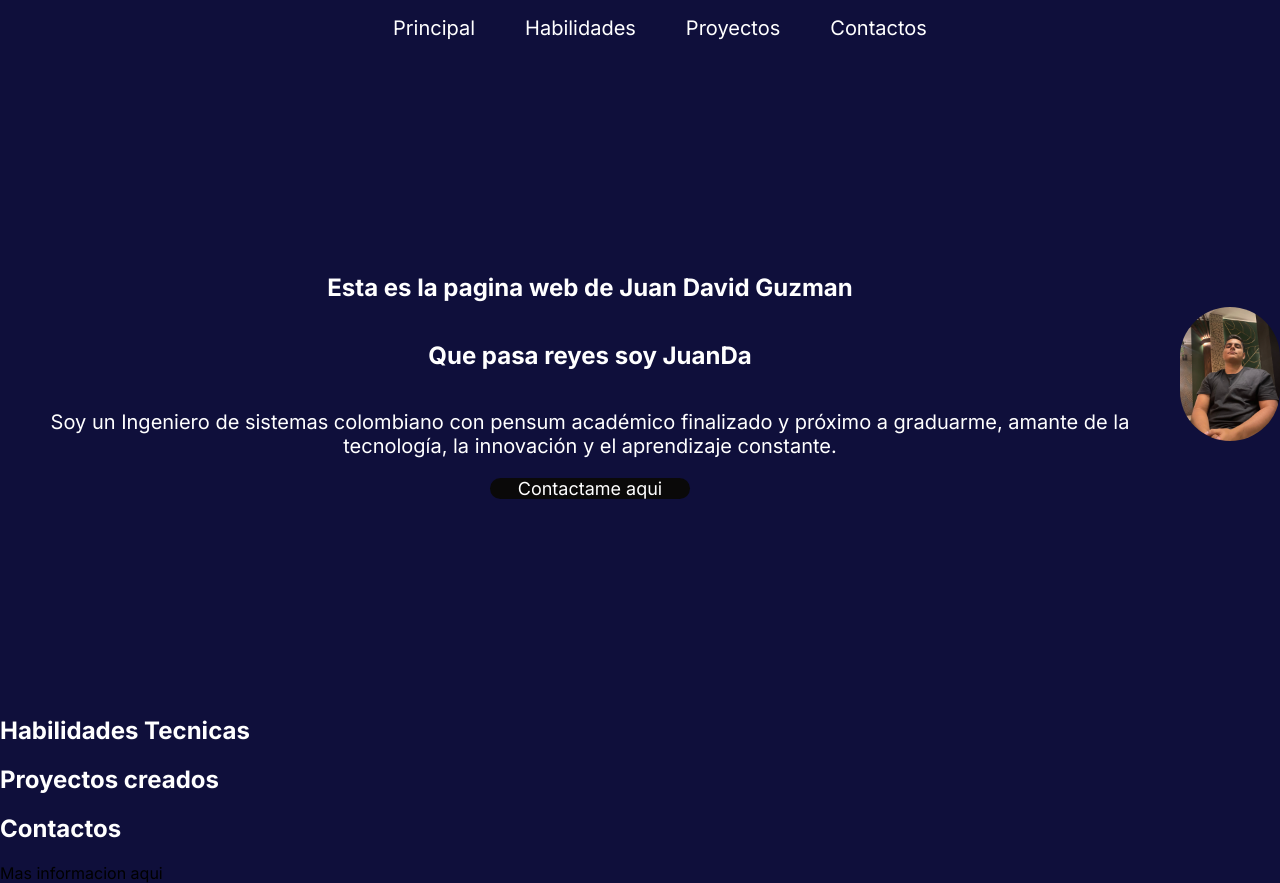
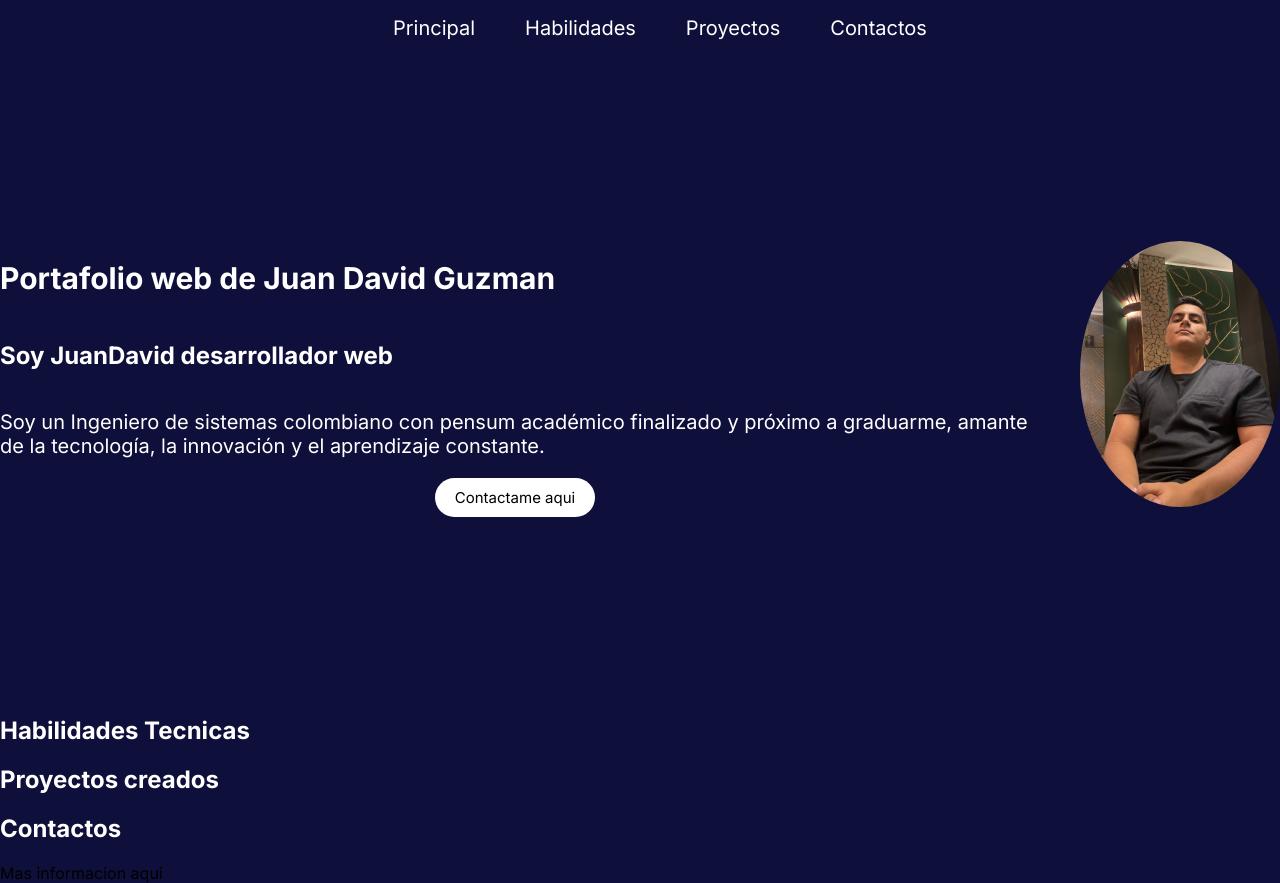
Before and after one commit to guz2001/Portafolio-sin-extensiones, a plain HTML site: page index.html in a window 1280 px wide. Drawn offline with Linux system fonts and the light colour scheme.

Commit message:
posicionamientos de id principal

```diff
--- a/index.html
+++ b/index.html
@@ -24,8 +24,8 @@
 
     <section id="principal">
         <div class="inicio">
-            <h1>Esta es la pagina web de Juan David Guzman </h1>
-            <h2>Que pasa reyes soy JuanDa </h2>
+            <h1>Portafolio web de Juan David Guzman </h1>
+            <h2>Soy JuanDavid desarrollador web </h2>
             <p id="inicio-yo">Soy un Ingeniero de sistemas  colombiano con pensum académico
             finalizado y próximo a graduarme, amante de
             la tecnología, la innovación y el aprendizaje
--- a/styles.css
+++ b/styles.css
@@ -22,9 +22,8 @@ body{
     /* transition-duration: 5ms; esto hace que para que aparezca el efecto cuando pasemos el curso demore 5 ms hay un problema y genera un terremoto visual por lo que lo corregiremos por */
     /*transition-duration: 300ms;/* esto hace que el efecto se vea mas limpio pero aun tiene el efecto terremoto por lo que se corregira a lo siguiente */
     transition-duration: 300ms;
-    transform: scale(1.5);/* crece el texto un 50% mas */
+    transform: scale(1.2);/* crece el texto un 50% mas */
     color:rgb(253, 0, 0);/* color letra al pasar cursor */
-
 
 }
 
@@ -46,15 +45,16 @@ body{
 .inicio{
     display: flex;
     flex-direction: column;
-    text-align: center;
-    justify-content: center;
+    text-align:left;
+    justify-content:left;
+
 }
 
 /* ajuste de imagen de perfil pagina */
 
 .imagen-inicio img{
-    width: 100px;
-    border-radius: 80px;
+    width: 200px;
+    border-radius: 50%;
 }
 /* TITULO H1 */
 h1, p, h2{
@@ -63,12 +63,12 @@ h1, p, h2{
 }
 /* cambiamos el color de link de contacame aqui */
 .boton-inicio{
-    color:white;
+    color:rgb(0, 0, 0);
     text-decoration: none;
-    font-size: 18px;
-    background-color: rgb(10, 9, 9);
+    font-size: 15px;
+    background-color: rgb(255, 255, 255);
     text-align: center;
-    width: 25vh;
+    padding: 10px 20px;
     margin-left: auto;
     margin-right: auto;
     border-radius: 20px;
@@ -78,12 +78,15 @@ h1, p, h2{
     /* Creamos la animacion del cursor similar al la barra de navegacion */
     color: red;
     transition: 500ms;
-    transform: scale(1.5);
+    transform: scale(1.2);
 }
 /* estilo del parrafo de presentacion en inicio */
+/* ordenamiento de parrafo p */
+#inicio-yo{
 
-#inicio-yo{
     font-size: 20px;
+
+
 }
 /* seccion principal */
 #principal{
@@ -91,5 +94,14 @@ h1, p, h2{
     display:flex;
     flex-direction:row;
     align-items:center;
+    justify-content: space-evenly;
+
+    gap:50px
 
 }
+
+/* estilo h1 titulos */
+
+h1{
+    font-size: 30px;
+}
```
